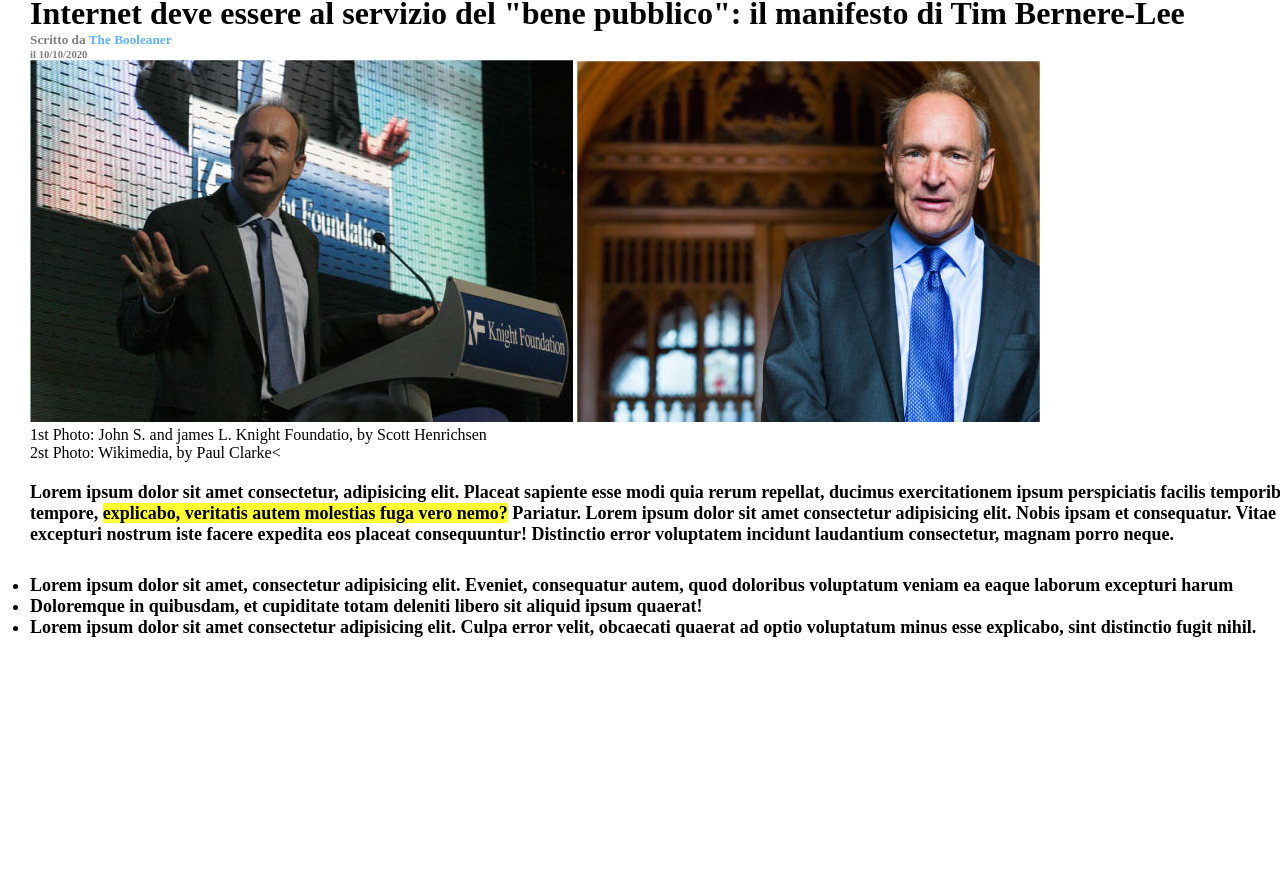
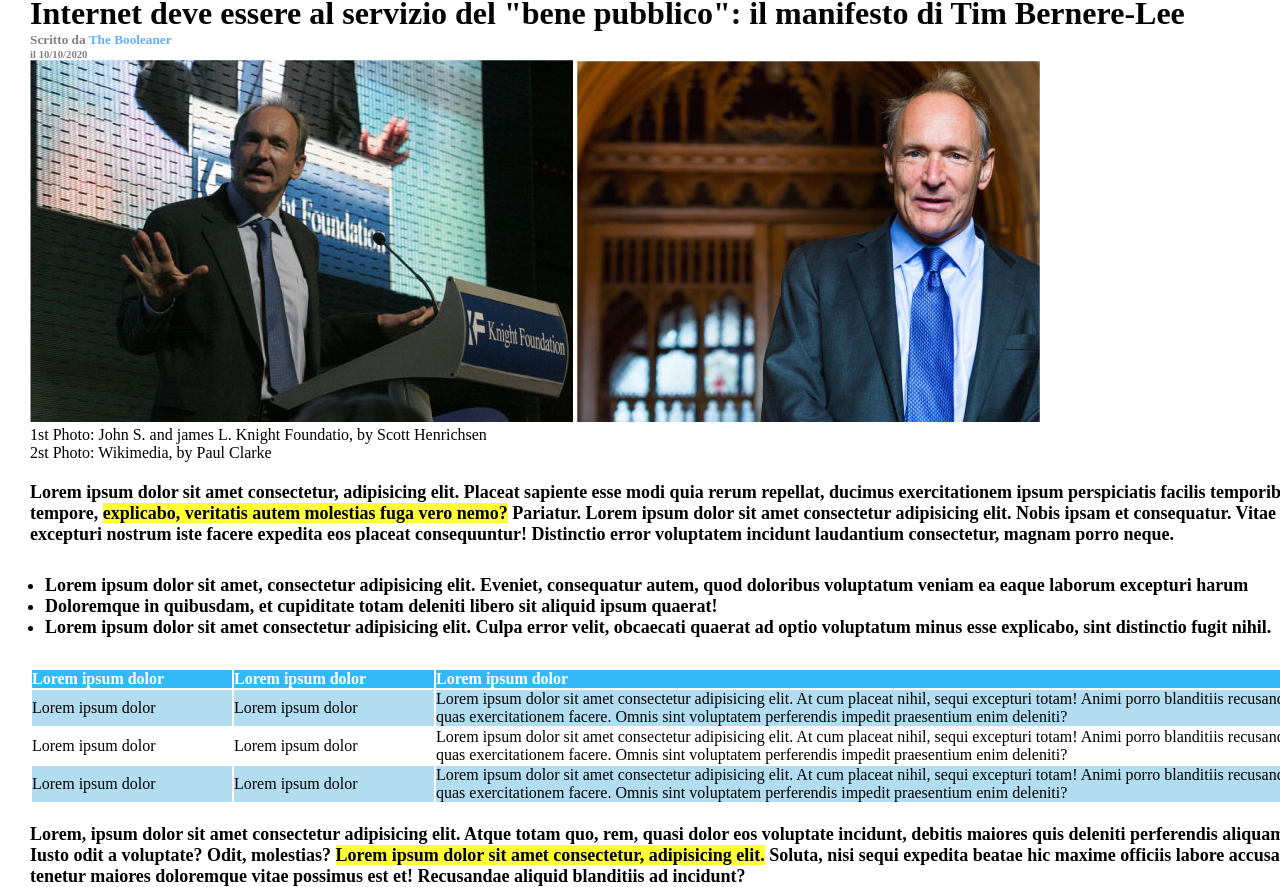
Before and after one commit to DarioLoForti/html-css-booleaner, a plain HTML site: page index.html in a window 1280 px wide. Shown: the part 69-956 px from the top of the page. Before the commit the page ends 800 px from the top, so only its background shows below. Drawn offline with Linux system fonts and the light colour scheme.

Commit message:
[upgrade]adding table and end main

```diff
--- a/css/style.css
+++ b/css/style.css
@@ -33,16 +33,36 @@ h5, h6{
 #autore{
     color: rgb(96, 176, 250);
 }
-.primo-paragrafo{
+
+.paragrafo{
     margin-top: 20px;
     font-weight: 600;
     font-size: 18px;
 }
+
 .evidenziato{
     background-color: rgba(255, 255, 0, 0.795);
 }
+
 .lista{
     margin-top: 30px;
+    padding-left: 15px;
     font-weight: 600;
     font-size: 18px;
 }
+table{
+    margin-top: 30px;
+}
+.prima-riga{
+    background-color: rgb(51, 185, 247);
+    color: white;
+    text-align: left;
+}
+
+.riga{
+    background-color: rgba(158, 212, 236, 0.788);
+    color: rgb(0, 0, 0);
+}
+.colonna{
+    width: 200px;
+}
--- a/index.html
+++ b/index.html
@@ -36,22 +36,54 @@
                     1st Photo: John S. and james L. Knight Foundatio, by Scott Henrichsen
                 </span><br>
                 <span>
-                    2st Photo: Wikimedia, by Paul Clarke<
+                    2st Photo: Wikimedia, by Paul Clarke
                 </span>
-                <div class="primo-paragrafo">
+            <div class="paragrafo">
                     <p>Lorem ipsum dolor sit amet consectetur, adipisicing elit. Placeat sapiente esse modi quia rerum repellat, ducimus exercitationem ipsum perspiciatis facilis temporibus tempore, <span class="evidenziato">explicabo, veritatis autem molestias fuga vero nemo?</span> Pariatur. Lorem ipsum dolor sit amet consectetur adipisicing elit. Nobis ipsam et consequatur. Vitae excepturi nostrum iste facere expedita eos placeat consequuntur! Distinctio error voluptatem incidunt laudantium consectetur, magnam porro neque.</p>
-                </div>
-                <div class="lista">
+            </div>
+            <div class="lista">
                     <ul>
                         <li>Lorem ipsum dolor sit amet, consectetur adipisicing elit. Eveniet, consequatur autem, quod doloribus voluptatum veniam ea eaque laborum excepturi harum</li>
                         <li>Doloremque in quibusdam, et cupiditate totam deleniti libero sit aliquid ipsum quaerat!</li>
                         <li>Lorem ipsum dolor sit amet consectetur adipisicing elit. Culpa error velit, obcaecati quaerat ad optio voluptatum minus esse explicabo, sint distinctio fugit nihil.</li>
                     </ul>
-                </div>
+            </div>
+            <div>
+                <table>
+                    <thead>
+                        <tr class="prima-riga">
+                            <th>Lorem ipsum dolor</th>
+                            <th>Lorem ipsum dolor</th>
+                            <th>Lorem ipsum dolor</th>
+                        </tr>
+                    </thead>
+                    <tbody>
+                        <tr class="riga">
+                            <td class="colonna">Lorem ipsum dolor</td>
+                            <td class="colonna">Lorem ipsum dolor</td>
+                            <td>Lorem ipsum dolor sit amet consectetur adipisicing elit. At cum placeat nihil, sequi excepturi totam! Animi porro blanditiis recusandae, quas exercitationem facere. Omnis sint voluptatem perferendis impedit praesentium enim deleniti?</td>
+                        </tr>
+                        <tr>
+                            <td class="colonna">Lorem ipsum dolor</td>
+                            <td class="colonna">Lorem ipsum dolor</td>
+                            <td>Lorem ipsum dolor sit amet consectetur adipisicing elit. At cum placeat nihil, sequi excepturi totam! Animi porro blanditiis recusandae, quas exercitationem facere. Omnis sint voluptatem perferendis impedit praesentium enim deleniti?</td>
+                        </tr>
+                        <tr class="riga">
+                            <td class="colonna">Lorem ipsum dolor</td>
+                            <td class="colonna">Lorem ipsum dolor</td>
+                            <td>Lorem ipsum dolor sit amet consectetur adipisicing elit. At cum placeat nihil, sequi excepturi totam! Animi porro blanditiis recusandae, quas exercitationem facere. Omnis sint voluptatem perferendis impedit praesentium enim deleniti?</td>
+                        </tr>
+                    </tbody>
+                </table>
+            </div>
+            <div class="paragrafo">
+                Lorem, ipsum dolor sit amet consectetur adipisicing elit. Atque totam quo, rem, quasi dolor eos voluptate incidunt, debitis maiores quis deleniti perferendis aliquam vel. Iusto odit a voluptate? Odit, molestias? <span class="evidenziato">Lorem ipsum dolor sit amet consectetur, adipisicing elit.</span> Soluta, nisi sequi expedita beatae hic maxime officiis labore accusantium tenetur maiores doloremque vitae possimus est et! Recusandae aliquid blanditiis ad incidunt?
+            </div>
 
 
-        </main>
+
         </div>
+    </main>
 
 </body>
 </html>
```
